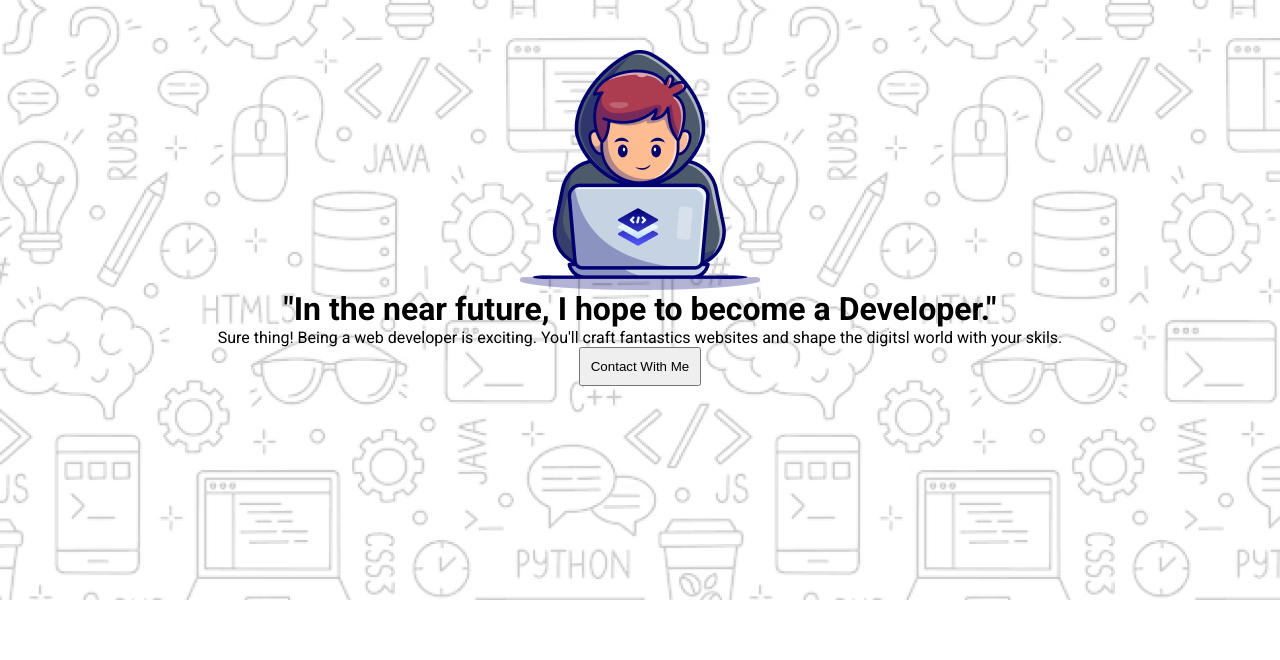
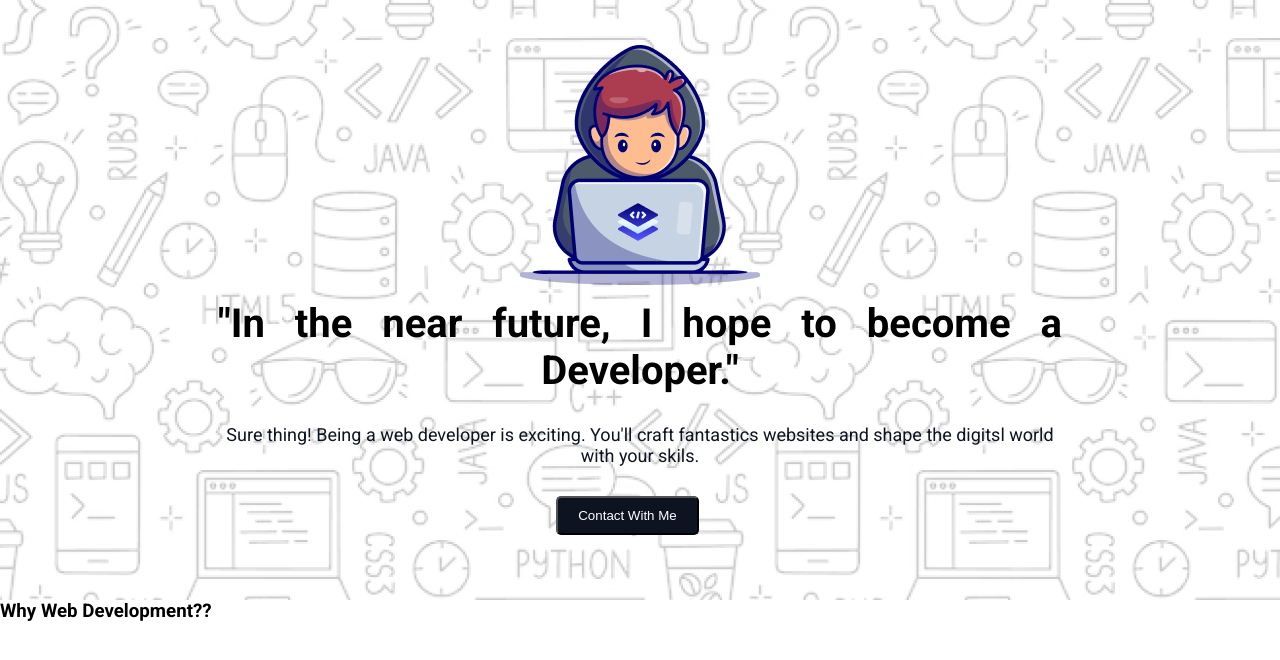
Before and after one commit to WebRiaz176/Assignment-1, a plain HTML site: page index.html in a window 1280 px wide. Drawn offline with Linux system fonts and the light colour scheme.

Commit message:
header part finished

```diff
--- a/index.html
+++ b/index.html
@@ -16,13 +16,22 @@
         <div class="main-header-bg">
             <div class="main-header-content">
                 <img src="./assets/Group.png" alt="">
-                <h1 class="header-title">"In the near future, I hope to become a Developer."</h1>
-                <p>
+                <h1 class="header-title">"In the near future, I hope to
+                    become a Developer."</h1>
+                <p class="header-para">
                     Sure thing! Being a web developer is exciting. You'll craft fantastics websites and shape the digitsl world with your skils.
                 </p>
                 <button class="btn-1">Contact With Me</button>
             </div>
         </div>
     </header>
+    <!-- header-part-finishe -->
+
+    <!-- Main-part-Start -->
+    <main>
+        <section class="sec-part1">
+            <h3>Why Web Development??</h3>
+        </section>
+    </main>
 </body>
 </html>
--- a/style.css
+++ b/style.css
@@ -21,13 +21,34 @@ body{
     flex-direction: column;
     justify-content: center;
     align-items: center;
-    padding: 50px;
+    padding: 45px 0;
+    width: 850px;
+    margin: 0 auto;
 
 }
 .header-title{
     font-weight: 700;
+    padding: 15px 0;
+    font-size: 40px;
+    word-spacing: 20px;
+    text-align: center;
+
+
+}
+
+.header-para{
+    padding: 15px 0;
+    font-size: 18px;
+    text-align: center;
+    color: #0D1321;
+
 }
 .btn-1{
-    color: black;
-    padding: 10px;
+
+    padding: 10px 20px;
+    margin: 15px 0;
+    margin-right: 25px;
+    background-color: #0D1321;
+    color: white;
+    border-radius: 5px;
 }
```
